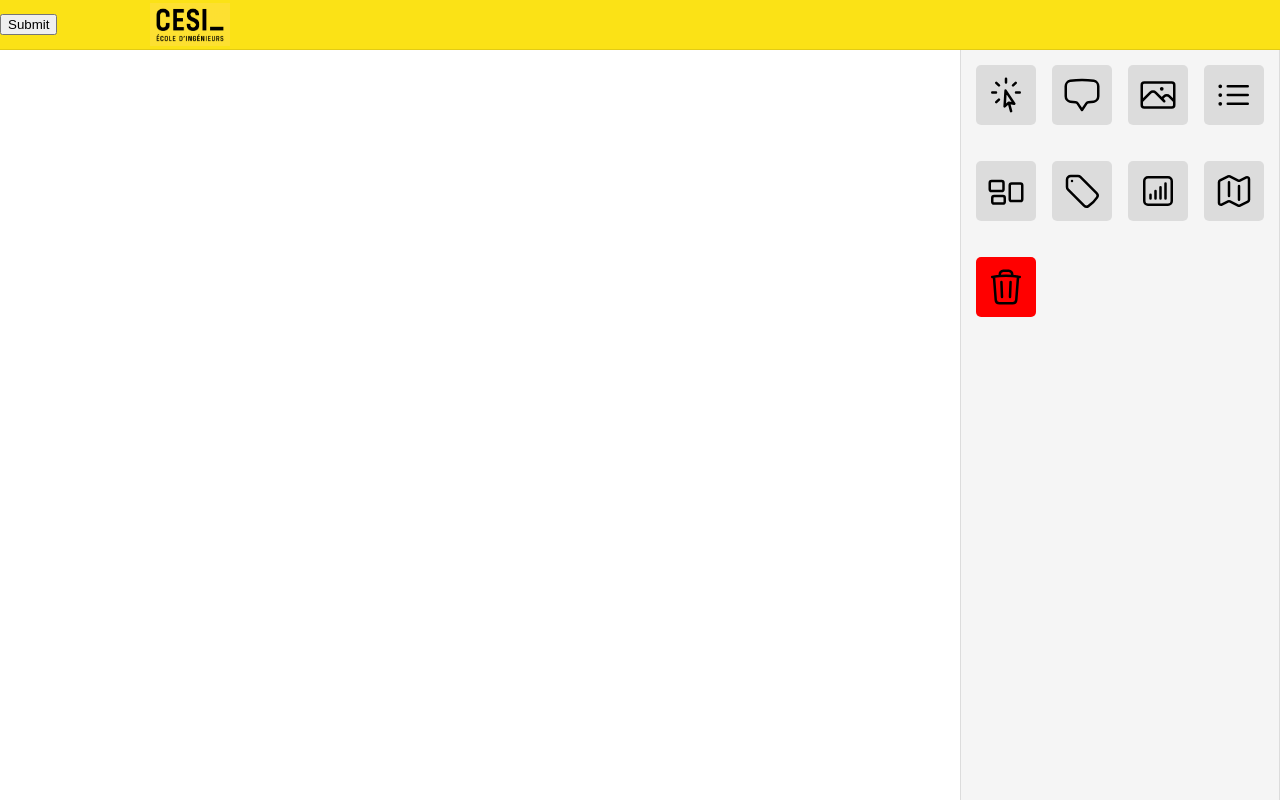
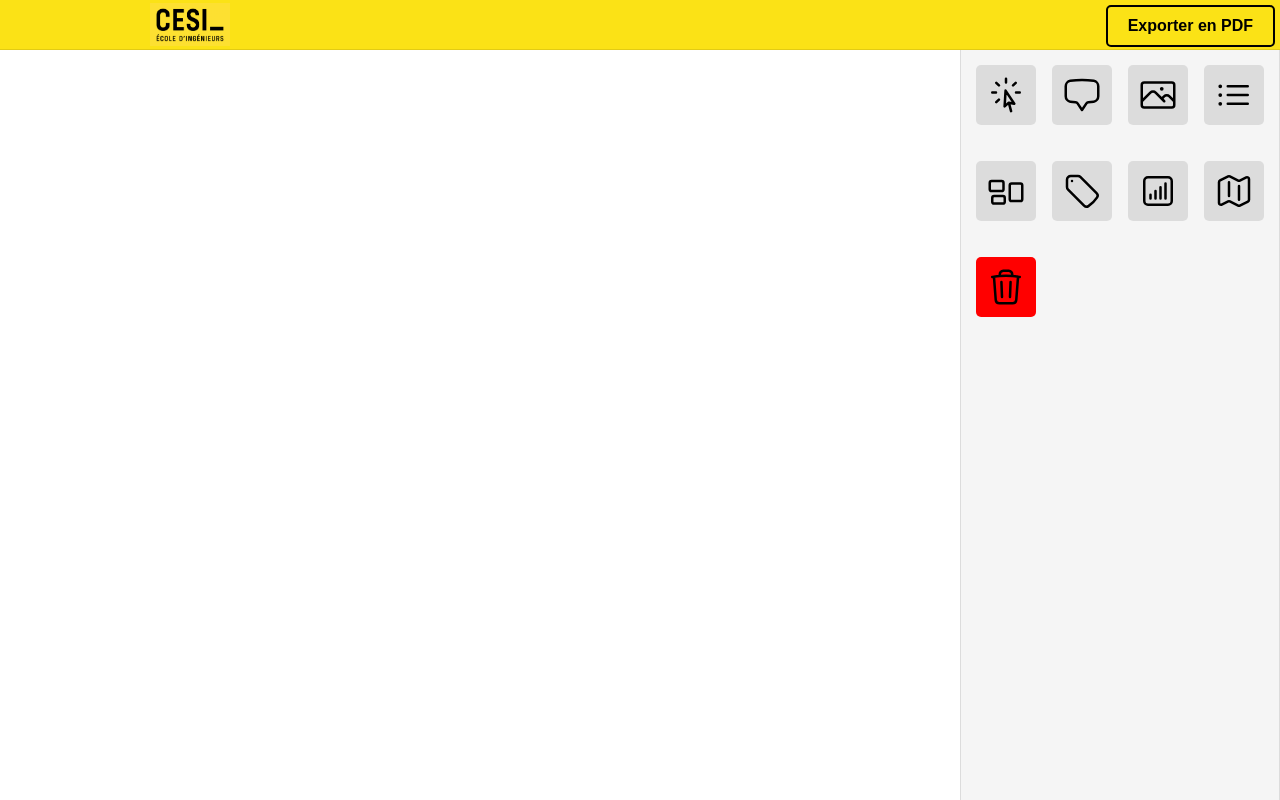
Before and after one commit to DorianCanville/NotionV2, a React (Create React App) app: page / in a window 1280 px wide. Built offline with nearby package versions, Linux system fonts and the light colour scheme.

Commit message:
feat: work

```diff
--- a/src/App.tsx
+++ b/src/App.tsx
@@ -105,7 +105,7 @@ function App() {
     <div className="App">
       <div className='navbar'>
         <img className='logo_cesi' src='./logo_cesi.png'/>
-        <input type="submit" onClick={(e) =>{ printDocument("worksheet")}} />
+        <button className='exportButton' onClick={(e) =>{ printDocument("worksheet")}}>Exporter en PDF</button>
       </div>
       <div className='wrapper'>
         <div className='worksheet' id='worksheet'>
--- a/src/models/Component.ts
+++ b/src/models/Component.ts
@@ -2,7 +2,7 @@ import { ComponentProp } from "./ComponentProp";
 import { ComponentType } from "./ComponentType";
 
 export class Component {
-  static ButtonComponent = new Component('button', [ new ComponentProp('text', 'string', 'Click me') ]);
+  static ButtonComponent = new Component('button', [ new ComponentProp('text', 'string', 'Click me'), new ComponentProp('color', 'color', '#F9F9F9') ]);
   static CarouselComponent = new Component('carousel', [ new ComponentProp('images', 'images', 'https://www.nyc.fr/wp-content/uploads/2015/07/New_York_City-scaled.jpg\nhttps://www.nyc.fr/wp-content/uploads/2015/07/New_York_City-scaled.jpg') ]);
   static LabelComponent = new Component('label', [ new ComponentProp('text', 'string', 'Hello world') ]);
 
--- a/src/styles/index.scss
+++ b/src/styles/index.scss
@@ -44,7 +44,7 @@ code {
     grid-template-columns: 3fr 1fr;
 
     .worksheet {
-      overflow-y: scroll;
+      overflow-y: auto;
     }
 
     .toolbox {
@@ -133,3 +133,26 @@ code {
   overflow-x: scroll;
   resize: vertical;
 }
+
+.exportButton {
+  position: absolute;
+  right: 5px;
+  top: -5px;
+  background: transparent;
+  border: 0;
+  border-radius: 5px;
+  cursor: pointer;
+  font-size: 16px;
+  font-weight: bold;
+  color: #000;
+  margin-top: 10px;
+  border: 2px solid black;
+  font-size: 16px;
+  padding: 10px 20px;
+  transition: .2s;
+
+  &:hover {
+    background: black;
+    color: #fbe216;
+  }
+}
```
